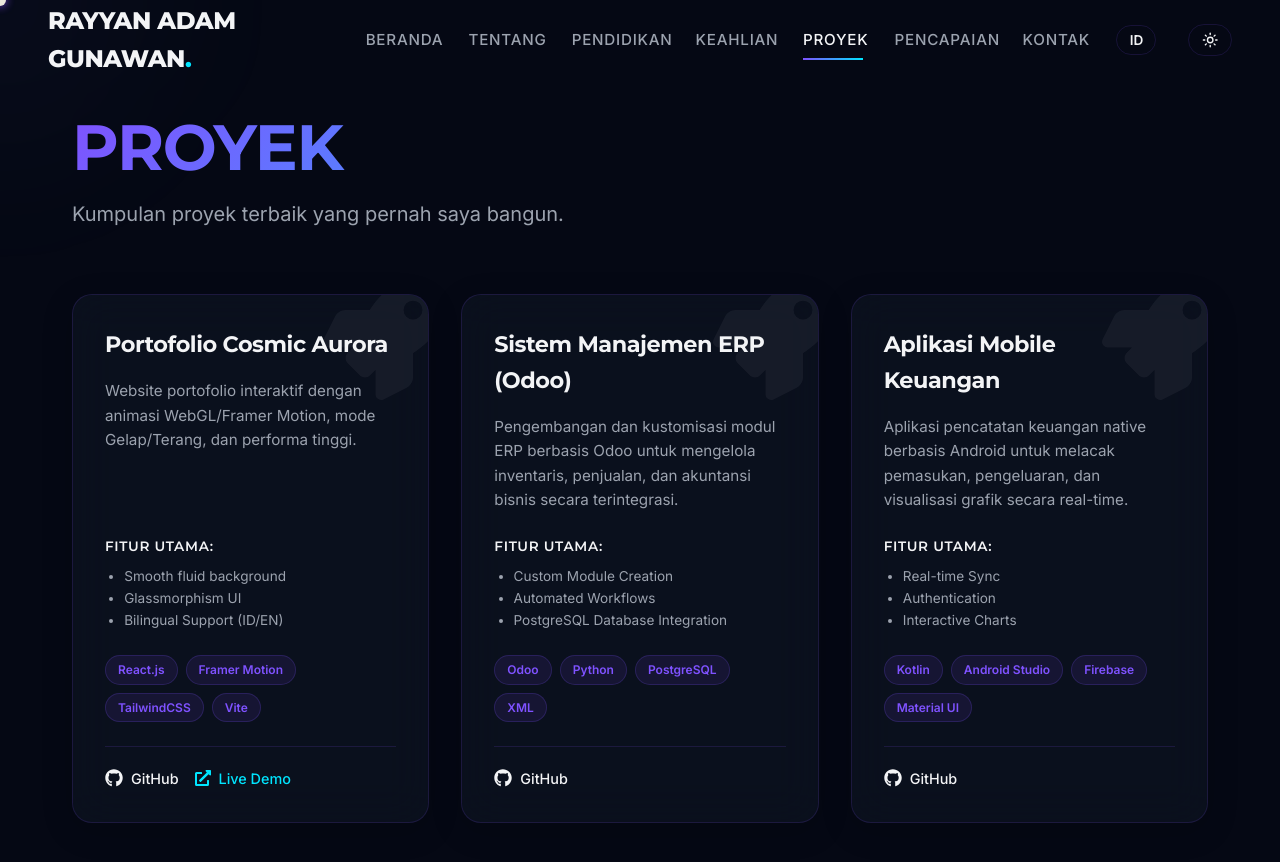
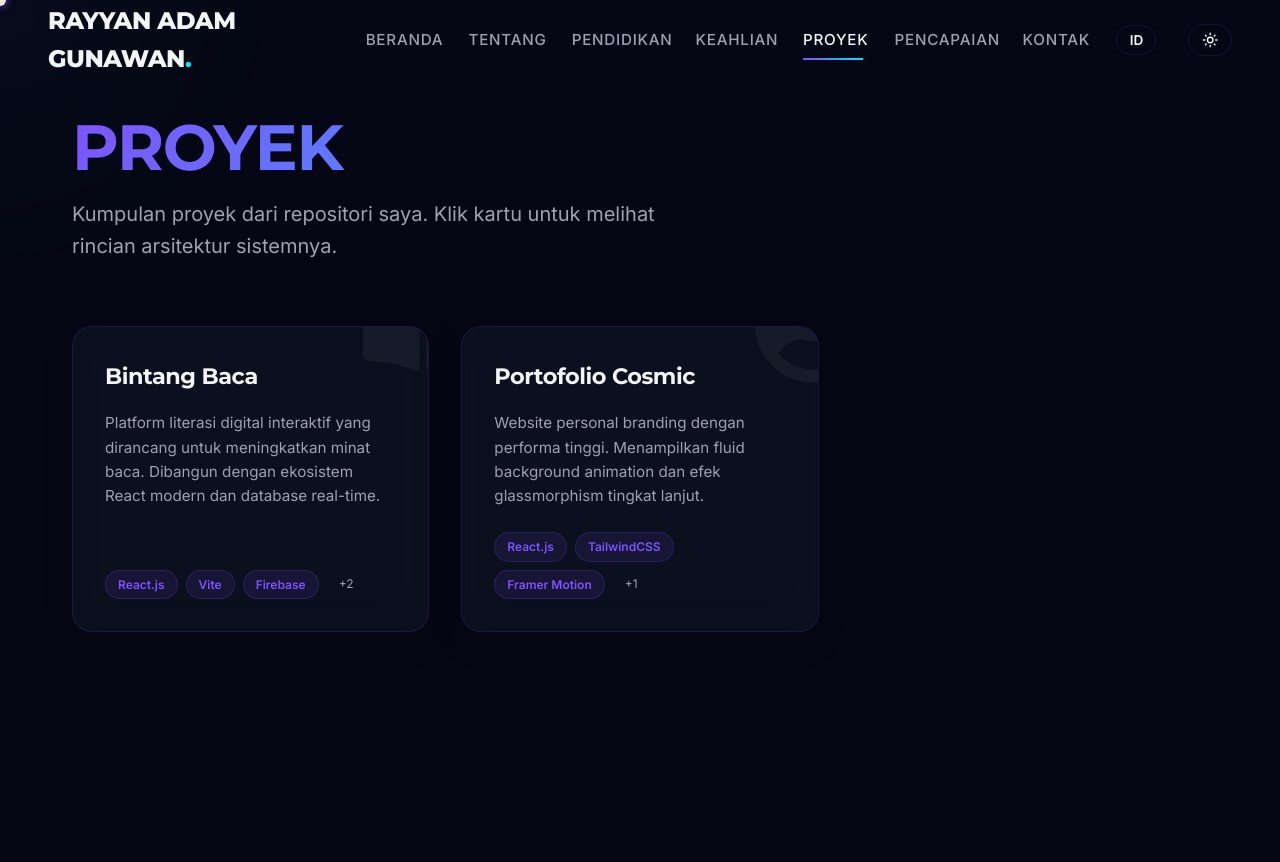
Before and after one commit to rayyanadamgunawan/portofolio_rayyan, a React (Vite) app: page /projects in a window 1280 px wide. Shown: the top 862 px of the page. After the commit the page ends 800 px from the top, so only its background shows below. Built offline with nearby package versions, Linux system fonts and the light colour scheme.

Commit message:
feat: add Framer Motion layout animations for expanding project cards

```diff
--- a/src/pages/Projects.jsx
+++ b/src/pages/Projects.jsx
@@ -1,47 +1,46 @@
-import React, { useContext } from 'react';
+import React, { useContext, useState } from 'react';
 import { LangContext } from '../contexts/LangContext';
-import { motion } from 'framer-motion';
-import { FaGithub, FaExternalLinkAlt, FaRocket } from 'react-icons/fa';
+import { motion, AnimatePresence } from 'framer-motion';
+import { FaGithub, FaExternalLinkAlt, FaRocket, FaTimes, FaBookOpen, FaUserCircle } from 'react-icons/fa';
 
 const manualProjects = [
   {
     id: 1,
-    title: 'Portofolio Cosmic Aurora',
-    titleEn: 'Cosmic Aurora Portfolio',
-    description: 'Website portofolio interaktif dengan animasi WebGL/Framer Motion, mode Gelap/Terang, dan performa tinggi.',
-    descriptionEn: 'Interactive portfolio website with WebGL/Framer Motion animations, Dark/Light modes, and high performance.',
-    features: ['Smooth fluid background', 'Glassmorphism UI', 'Bilingual Support (ID/EN)'],
-    featuresEn: ['Smooth fluid background', 'Glassmorphism UI', 'Bilingual Support (ID/EN)'],
-    tech: ['React.js', 'Framer Motion', 'TailwindCSS', 'Vite'],
-    link: 'https://github.com/rayyanadamgunawan/portofolio_rayyan',
-    demo: 'https://rayyan-portfolio-82b30.web.app/'
+    title: 'Bintang Baca',
+    titleEn: 'Bintang Baca (Reading Star)',
+    icon: <FaBookOpen size={40} />,
+    description: 'Platform literasi digital interaktif yang dirancang untuk meningkatkan minat baca. Dibangun dengan ekosistem React modern dan database real-time.',
+    descriptionEn: 'An interactive digital literacy platform designed to foster a love for reading. Built with a modern React ecosystem and a real-time database.',
+    fullDesc: 'Aplikasi Bintang Baca adalah platform komprehensif yang menjembatani pengguna dengan berbagai materi literasi. Sistem ini menggunakan Firebase untuk sinkronisasi data real-time dan autentikasi yang aman. Arsitektur front-end dikembangkan menggunakan Vite + React untuk performa maksimal, sementara Framer Motion memberikan transisi animasi yang sangat mulus antar halaman. Antarmukanya menggunakan TailwindCSS untuk memastikan pengalaman responsif yang konsisten di perangkat desktop maupun mobile.',
+    fullDescEn: 'The Bintang Baca app is a comprehensive platform bridging users with various literacy materials. The system utilizes Firebase for real-time data synchronization and secure authentication. The front-end architecture is developed using Vite + React for maximum performance, while Framer Motion provides silky-smooth animated transitions between pages. The interface uses TailwindCSS to ensure a consistently responsive experience across desktop and mobile devices.',
+    features: ['Sistem Autentikasi Pengguna Firebase', 'Sinkronisasi Data Real-time', 'Animasi UI/UX Tingkat Lanjut', 'Responsive Layout'],
+    featuresEn: ['Firebase User Authentication System', 'Real-time Data Synchronization', 'Advanced UI/UX Animations', 'Responsive Layout'],
+    tech: ['React.js', 'Vite', 'Firebase', 'Framer Motion', 'TailwindCSS'],
+    link: 'https://github.com/rayyanadamgunawan/bintang-baca',
+    demo: null
   },
   {
     id: 2,
-    title: 'Sistem Manajemen ERP (Odoo)',
-    titleEn: 'ERP Management System (Odoo)',
-    description: 'Pengembangan dan kustomisasi modul ERP berbasis Odoo untuk mengelola inventaris, penjualan, dan akuntansi bisnis secara terintegrasi.',
-    descriptionEn: 'Development and customization of Odoo-based ERP modules to manage business inventory, sales, and accounting in an integrated manner.',
-    features: ['Custom Module Creation', 'Automated Workflows', 'PostgreSQL Database Integration'],
-    featuresEn: ['Custom Module Creation', 'Automated Workflows', 'PostgreSQL Database Integration'],
-    tech: ['Odoo', 'Python', 'PostgreSQL', 'XML'],
-    link: 'https://github.com/rayyanadamgunawan'
-  },
-  {
-    id: 3,
-    title: 'Aplikasi Mobile Keuangan',
-    titleEn: 'Financial Mobile App',
-    description: 'Aplikasi pencatatan keuangan native berbasis Android untuk melacak pemasukan, pengeluaran, dan visualisasi grafik secara real-time.',
-    descriptionEn: 'Native Android financial tracking app for tracking income, expenses, and real-time chart visualizations.',
-    features: ['Real-time Sync', 'Authentication', 'Interactive Charts'],
-    featuresEn: ['Real-time Sync', 'Authentication', 'Interactive Charts'],
-    tech: ['Kotlin', 'Android Studio', 'Firebase', 'Material UI'],
-    link: 'https://github.com/rayyanadamgunawan'
+    title: 'Portofolio Cosmic',
+    titleEn: 'Cosmic Portfolio',
+    icon: <FaUserCircle size={40} />,
+    description: 'Website personal branding dengan performa tinggi. Menampilkan fluid background animation dan efek glassmorphism tingkat lanjut.',
+    descriptionEn: 'High-performance personal branding website featuring fluid background animations and advanced glassmorphism effects.',
+    fullDesc: 'Proyek portofolio ini adalah kanvas digital untuk memamerkan keterampilan teknis dan artistik. Inti dari website ini adalah optimasi rendering grafis menggunakan CSS dan Framer Motion tanpa membebani thread utama (menghindari lag). Dilengkapi dengan dukungan dua bahasa (Internasionalisasi) dan sistem tema (Gelap/Terang) yang dikelola melalui React Context API.',
+    fullDescEn: 'This portfolio project is a digital canvas to showcase technical and artistic skills. The core of this website is the optimization of graphics rendering using CSS and Framer Motion without blocking the main thread (preventing lag). It is fully equipped with bilingual support (Internationalization) and a theme system (Dark/Light) managed via React Context API.',
+    features: ['Custom Fluid WebGL-like Background', 'Sistem Multi-bahasa (ID/EN)', 'Peralihan Tema Dinamis (Dark/Light)'],
+    featuresEn: ['Custom Fluid WebGL-like Background', 'Multi-language System (ID/EN)', 'Dynamic Theme Switching (Dark/Light)'],
+    tech: ['React.js', 'TailwindCSS', 'Framer Motion', 'Vite'],
+    link: 'https://github.com/rayyanadamgunawan/portofolio_rayyan',
+    demo: 'https://rayyan-portfolio-82b30.web.app/'
   }
 ];
 
 const Projects = () => {
   const { lang, t } = useContext(LangContext);
+  const [selectedId, setSelectedId] = useState(null);
+
+  const selectedProject = manualProjects.find(p => p.id === selectedId);
 
   const containerVariants = {
     hidden: { opacity: 0 },
@@ -77,10 +76,11 @@
         transition={{ duration: 0.6, delay: 0.1 }}
       >
         {lang === 'id'
-          ? 'Kumpulan proyek terbaik yang pernah saya bangun.'
-          : 'A collection of my best crafted projects.'}
+          ? 'Kumpulan proyek dari repositori saya. Klik kartu untuk melihat rincian arsitektur sistemnya.'
+          : 'A collection of projects from my repositories. Click a card to read the system architecture details.'}
       </motion.p>
 
+      {/* Grid Utama */}
       <motion.div
         className="projects-grid mt-12"
         style={{
@@ -97,9 +97,11 @@
       >
         {manualProjects.map((project) => (
           <motion.div
+            layoutId={`project-container-${project.id}`}
             key={project.id}
             className="project-card glass-panel hover-target"
             variants={itemVariants}
+            onClick={() => setSelectedId(project.id)}
             whileHover={{ y: -8, transition: { duration: 0.2 } }}
             style={{
               padding: '2rem',
@@ -107,14 +109,15 @@
               flexDirection: 'column',
               height: '100%',
               position: 'relative',
-              overflow: 'hidden'
+              overflow: 'hidden',
+              cursor: 'pointer'
             }}
           >
-            <div style={{ position: 'absolute', top: '-15px', right: '-15px', opacity: 0.05, pointerEvents: 'none' }}>
-              <FaRocket size={120} />
-            </div>
+            <motion.div layoutId={`project-iconbg-${project.id}`} style={{ position: 'absolute', top: '-15px', right: '-15px', opacity: 0.05, pointerEvents: 'none' }}>
+              <div style={{ transform: 'scale(3)' }}>{project.icon}</div>
+            </motion.div>
 
-            <h3 style={{
+            <motion.h3 layoutId={`project-title-${project.id}`} style={{
               fontSize: '1.4rem',
               fontWeight: 700,
               color: 'var(--text-main)',
@@ -122,9 +125,9 @@
               fontFamily: 'var(--font-heading)'
             }}>
               {lang === 'id' ? project.title : project.titleEn}
-            </h3>
+            </motion.h3>
 
-            <p style={{
+            <motion.p layoutId={`project-desc-${project.id}`} style={{
               fontSize: '0.95rem',
               color: 'var(--text-muted)',
               lineHeight: 1.6,
@@ -132,26 +135,15 @@
               flexGrow: 1
             }}>
               {lang === 'id' ? project.description : project.descriptionEn}
-            </p>
+            </motion.p>
 
-            <div style={{ marginBottom: '1.5rem' }}>
-              <h4 style={{ fontSize: '0.85rem', color: 'var(--text-main)', marginBottom: '0.5rem', fontWeight: 600, textTransform: 'uppercase', letterSpacing: '0.05em' }}>
-                {lang === 'id' ? 'Fitur Utama:' : 'Key Features:'}
-              </h4>
-              <ul style={{ listStyleType: 'disc', paddingLeft: '1.2rem', color: 'var(--text-muted)', fontSize: '0.85rem', lineHeight: 1.6 }}>
-                {(lang === 'id' ? project.features : project.featuresEn).map((feature, idx) => (
-                  <li key={idx}>{feature}</li>
-                ))}
-              </ul>
-            </div>
-
-            <div style={{
+            <motion.div layoutId={`project-tech-${project.id}`} style={{
               display: 'flex',
               flexWrap: 'wrap',
               gap: '0.5rem',
-              marginBottom: '1.5rem'
+              marginTop: 'auto'
             }}>
-              {project.tech.map((t, i) => (
+              {project.tech.slice(0,3).map((t, i) => (
                 <span key={i} style={{
                   padding: '0.25rem 0.75rem',
                   fontSize: '0.75rem',
@@ -164,57 +156,185 @@
                   {t}
                 </span>
               ))}
+              {project.tech.length > 3 && (
+                <span style={{ padding: '0.25rem 0.75rem', fontSize: '0.75rem', color: 'var(--text-muted)' }}>+{project.tech.length - 3}</span>
+              )}
+            </motion.div>
+          </motion.div>
+        ))}
+      </motion.div>
+
+      {/* Expanded Modal (Layar Melebar) */}
+      <AnimatePresence>
+        {selectedId && selectedProject && (
+          <React.Fragment>
+            <motion.div
+              initial={{ opacity: 0 }}
+              animate={{ opacity: 1 }}
+              exit={{ opacity: 0 }}
+              onClick={() => setSelectedId(null)}
+              style={{
+                position: 'fixed',
+                top: 0, left: 0, right: 0, bottom: 0,
+                backgroundColor: 'rgba(0,0,0,0.6)',
+                backdropFilter: 'blur(10px)',
+                zIndex: 999,
+                cursor: 'pointer'
+              }}
+            />
+
+            <div style={{
+              position: 'fixed',
+              top: 0, left: 0, right: 0, bottom: 0,
+              display: 'flex',
+              alignItems: 'center',
+              justifyContent: 'center',
+              zIndex: 1000,
+              pointerEvents: 'none'
+            }}>
+              <motion.div
+                layoutId={`project-container-${selectedId}`}
+                className="glass-panel"
+                style={{
+                  width: '90%',
+                  maxWidth: '800px',
+                  maxHeight: '85vh',
+                  padding: 'clamp(2rem, 5vw, 3rem)',
+                  overflowY: 'auto',
+                  pointerEvents: 'auto',
+                  position: 'relative',
+                  display: 'flex',
+                  flexDirection: 'column'
+                }}
+              >
+                <button
+                  onClick={() => setSelectedId(null)}
+                  style={{
+                    position: 'absolute',
+                    top: '20px',
+                    right: '20px',
+                    background: 'none',
+                    border: 'none',
+                    color: 'var(--text-main)',
+                    cursor: 'pointer',
+                    padding: '8px',
+                    zIndex: 10
+                  }}
+                >
+                  <FaTimes size={24} />
+                </button>
+
+                <motion.div layoutId={`project-iconbg-${selectedProject.id}`} style={{ position: 'absolute', top: '10%', right: '-5%', opacity: 0.03, pointerEvents: 'none' }}>
+                  <div style={{ transform: 'scale(10)' }}>{selectedProject.icon}</div>
+                </motion.div>
+
+                <motion.h2 layoutId={`project-title-${selectedProject.id}`} style={{
+                  fontSize: 'clamp(2rem, 4vw, 3rem)',
+                  fontWeight: 800,
+                  color: 'var(--text-main)',
+                  marginBottom: '1rem',
+                  fontFamily: 'var(--font-heading)',
+                  paddingRight: '40px'
+                }}>
+                  {lang === 'id' ? selectedProject.title : selectedProject.titleEn}
+                </motion.h2>
+
+                <motion.p layoutId={`project-desc-${selectedProject.id}`} style={{
+                  fontSize: '1.1rem',
+                  color: 'var(--accent-secondary)',
+                  fontWeight: 500,
+                  marginBottom: '2rem'
+                }}>
+                  {lang === 'id' ? selectedProject.description : selectedProject.descriptionEn}
+                </motion.p>
+
+                <motion.div
+                  initial={{ opacity: 0, y: 20 }}
+                  animate={{ opacity: 1, y: 0 }}
+                  transition={{ delay: 0.2 }}
+                  style={{ display: 'flex', flexDirection: 'column', gap: '2rem' }}
+                >
+                  <div>
+                    <h4 style={{ fontSize: '1rem', color: 'var(--text-main)', marginBottom: '0.75rem', fontWeight: 600, textTransform: 'uppercase', letterSpacing: '0.05em' }}>
+                      {lang === 'id' ? 'Arsitektur & Penjelasan:' : 'Architecture & Explanation:'}
+                    </h4>
+                    <p style={{ color: 'var(--text-muted)', lineHeight: 1.8, fontSize: '0.95rem' }}>
+                      {lang === 'id' ? selectedProject.fullDesc : selectedProject.fullDescEn}
+                    </p>
+                  </div>
+
+                  <div>
+                    <h4 style={{ fontSize: '1rem', color: 'var(--text-main)', marginBottom: '0.75rem', fontWeight: 600, textTransform: 'uppercase', letterSpacing: '0.05em' }}>
+                      {lang === 'id' ? 'Fitur Utama:' : 'Key Features:'}
+                    </h4>
+                    <ul style={{ listStyleType: 'disc', paddingLeft: '1.2rem', color: 'var(--text-muted)', fontSize: '0.95rem', lineHeight: 1.8 }}>
+                      {(lang === 'id' ? selectedProject.features : selectedProject.featuresEn).map((feature, idx) => (
+                        <li key={idx}>{feature}</li>
+                      ))}
+                    </ul>
+                  </div>
+
+                  <div>
+                    <h4 style={{ fontSize: '1rem', color: 'var(--text-main)', marginBottom: '0.75rem', fontWeight: 600, textTransform: 'uppercase', letterSpacing: '0.05em' }}>
+                      Tech Stack:
+                    </h4>
+                    <motion.div layoutId={`project-tech-${selectedProject.id}`} style={{
+                      display: 'flex',
+                      flexWrap: 'wrap',
+                      gap: '0.75rem'
+                    }}>
+                      {selectedProject.tech.map((t, i) => (
+                        <span key={i} style={{
+                          padding: '0.4rem 1rem',
+                          fontSize: '0.85rem',
+                          borderRadius: '100px',
+                          backgroundColor: 'rgba(127, 82, 255, 0.1)',
+                          color: 'var(--accent-color)',
+                          border: '1px solid rgba(127, 82, 255, 0.2)',
+                          fontWeight: 600
+                        }}>
+                          {t}
+                        </span>
+                      ))}
+                    </motion.div>
                   </div>
 
                   <div style={{
                     display: 'flex',
-              gap: '1rem',
-              marginTop: 'auto',
+                    gap: '1.5rem',
+                    marginTop: '1rem',
                     borderTop: '1px solid var(--border-color)',
-              paddingTop: '1.25rem'
+                    paddingTop: '2rem'
                   }}>
-              {project.link && (
+                    {selectedProject.link && (
                       <a
-                  href={project.link}
+                        href={selectedProject.link}
                         target="_blank"
                         rel="noopener noreferrer"
-                  className="hover-target"
-                  style={{
-                    display: 'flex',
-                    alignItems: 'center',
-                    gap: '0.5rem',
-                    color: 'var(--text-main)',
-                    fontSize: '0.9rem',
-                    textDecoration: 'none',
-                    fontWeight: 500
-                  }}
+                        className="hover-target primary-btn"
+                        style={{ display: 'flex', alignItems: 'center', gap: '0.5rem', padding: '0.75rem 1.5rem', fontSize: '0.95rem' }}
                       >
-                  <FaGithub size={18} /> GitHub
+                        <FaGithub size={20} /> View Source Code
                       </a>
                     )}
-              {project.demo && (
+                    {selectedProject.demo && (
                       <a
-                  href={project.demo}
+                        href={selectedProject.demo}
                         target="_blank"
                         rel="noopener noreferrer"
-                  className="hover-target"
-                  style={{
-                    display: 'flex',
-                    alignItems: 'center',
-                    gap: '0.5rem',
-                    color: 'var(--accent-secondary)',
-                    fontSize: '0.9rem',
-                    textDecoration: 'none',
-                    fontWeight: 500
-                  }}
+                        className="hover-target secondary-btn"
+                        style={{ display: 'flex', alignItems: 'center', gap: '0.5rem', padding: '0.75rem 1.5rem', fontSize: '0.95rem' }}
                       >
-                  <FaExternalLinkAlt size={16} /> Live Demo
+                        <FaExternalLinkAlt size={18} /> Live Demo
                       </a>
                     )}
                   </div>
                 </motion.div>
-        ))}
               </motion.div>
+            </div>
+          </React.Fragment>
+        )}
+      </AnimatePresence>
     </div>
   );
 };
```
Lines whose indentation alone changed are shown as unchanged.
